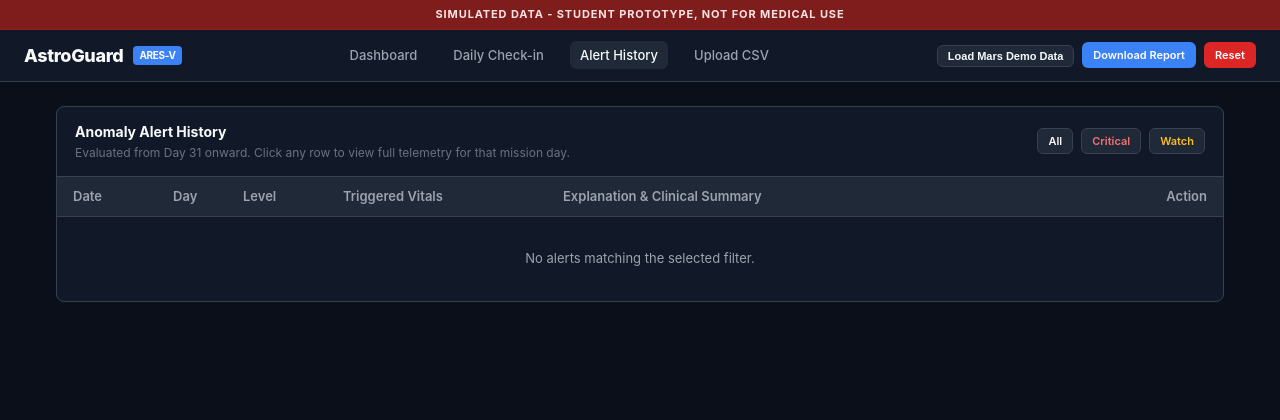
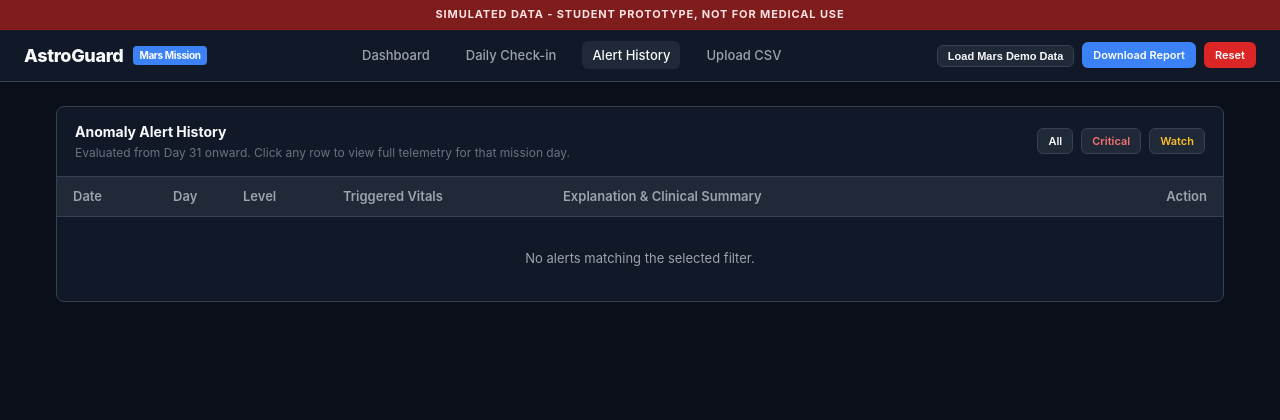
Before and after one commit to IshantKandhal/AstroGuard, a Flask app: page /alerts in a window 1280 px wide. Shown: the top 420 px of the page. Run offline with Flask 3, Linux system fonts and the light colour scheme; data that the repository does not hold is empty.

Commit message:
Update brand badge text in base.html

```diff
--- a/templates/base.html
+++ b/templates/base.html
@@ -18,7 +18,7 @@
   <nav class="navbar" role="navigation" aria-label="Main Navigation">
     <a href="{{ url_for('dashboard') }}" class="brand">
       <span>AstroGuard</span>
-      <span class="brand-badge">ARES-V</span>
+      <span class="brand-badge">Mars Mission</span>
     </a>
 
     <ul class="nav-links">
```
